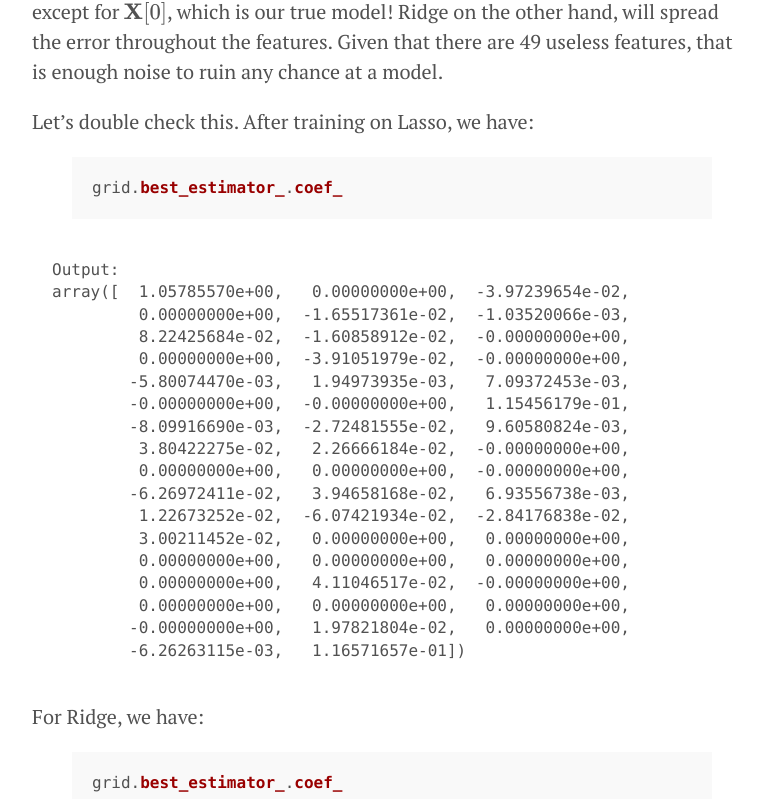
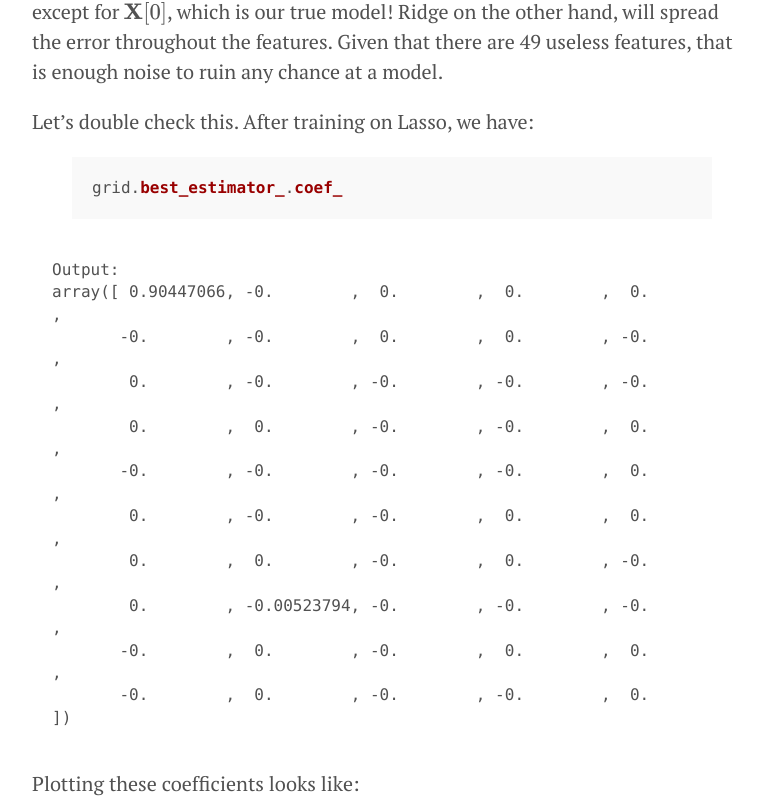
Before and after one commit to doriang102/doriang102.github.io, a Jekyll site: the page built from _posts/2017-10-13-model-selection,-regularization,-and-evaluation.md, in a window 1280 px wide and 1400 px high, scrolled down 7875 px. Shown: the top 799 px of the window, without its empty margins (248-1012 px from the left). Built offline with Jekyll 4.4.1, drawn with Linux system fonts in a browser that asks for light colours; our own code applies the rules of GitHub Pages for plain Markdown files; formulas are drawn with MathJax 3; some of the changed text lies outside the part shown; grey boxes are pictures that could not be loaded.

Commit message:
Update 2017-10-13-model-selection,-regularization,-and-evaluation.md

````diff
--- a/_posts/2017-10-13-model-selection,-regularization,-and-evaluation.md
+++ b/_posts/2017-10-13-model-selection,-regularization,-and-evaluation.md
@@ -190,24 +190,20 @@
 
 ```
 Output:
-array([  1.05785570e+00,   0.00000000e+00,  -3.97239654e-02,
-         0.00000000e+00,  -1.65517361e-02,  -1.03520066e-03,
-         8.22425684e-02,  -1.60858912e-02,  -0.00000000e+00,
-         0.00000000e+00,  -3.91051979e-02,  -0.00000000e+00,
-        -5.80074470e-03,   1.94973935e-03,   7.09372453e-03,
-        -0.00000000e+00,  -0.00000000e+00,   1.15456179e-01,
-        -8.09916690e-03,  -2.72481555e-02,   9.60580824e-03,
-         3.80422275e-02,   2.26666184e-02,  -0.00000000e+00,
-         0.00000000e+00,   0.00000000e+00,  -0.00000000e+00,
-        -6.26972411e-02,   3.94658168e-02,   6.93556738e-03,
-         1.22673252e-02,  -6.07421934e-02,  -2.84176838e-02,
-         3.00211452e-02,   0.00000000e+00,   0.00000000e+00,
-         0.00000000e+00,   0.00000000e+00,   0.00000000e+00,
-         0.00000000e+00,   4.11046517e-02,  -0.00000000e+00,
-         0.00000000e+00,   0.00000000e+00,   0.00000000e+00,
-        -0.00000000e+00,   1.97821804e-02,   0.00000000e+00,
-        -6.26263115e-03,   1.16571657e-01])
+array([ 0.90447066, -0.        ,  0.        ,  0.        ,  0.        ,
+       -0.        , -0.        ,  0.        ,  0.        , -0.        ,
+        0.        , -0.        , -0.        , -0.        , -0.        ,
+        0.        ,  0.        , -0.        , -0.        ,  0.        ,
+       -0.        , -0.        , -0.        , -0.        ,  0.        ,
+        0.        , -0.        , -0.        ,  0.        ,  0.        ,
+        0.        ,  0.        , -0.        ,  0.        , -0.        ,
+        0.        , -0.00523794, -0.        , -0.        , -0.        ,
+       -0.        ,  0.        , -0.        ,  0.        ,  0.        ,
+       -0.        ,  0.        , -0.        , -0.        ,  0.        ])
 ```
+Plotting these coefficients looks like:
+
+ ![](/img/lasso_coeffs_plot.png.png?raw=true)
 
 For Ridge, we have:
 {% highlight ruby %}
@@ -215,17 +211,21 @@
 {% endhighlight %}
 ```
 Output:
-array([ 0.20285968, -0.00381662, -0.01798887,  0.00624603, -0.01002174,
-       -0.01013711,  0.03426703, -0.0482153 , -0.00826484,  0.00050287,
-       -0.0387924 ,  0.00443102, -0.02819009, -0.00531801, -0.01693061,
-        0.00971638,  0.01825128, -0.02331878,  0.00077924,  0.03763423,
-       -0.00199511,  0.03372401,  0.04555866, -0.01923509,  0.00451275,
-       -0.03902588, -0.00967512, -0.00360199, -0.00269359, -0.00210888,
-        0.01085484, -0.02292944, -0.01691767,  0.02910946,  0.00655689,
-        0.02819384,  0.00583345,  0.00651882,  0.0077957 ,  0.00493482,
-        0.01773861, -0.02133379,  0.00595596, -0.00179284, -0.00505557,
-        0.0009076 ,  0.02494769,  0.02942028, -0.02384785,  0.00133697])
+array([ 0.72697755, -0.07368477,  0.04537106, -0.00722343,  0.02094348,
+       -0.05251778, -0.12409298,  0.12192429,  0.10627641,  0.06119647,
+        0.13381586, -0.04695789, -0.05783079, -0.10238434, -0.09956115,
+        0.09799722,  0.11037942, -0.09609671, -0.0226349 , -0.10745485,
+       -0.03419379,  0.03693998, -0.02457642, -0.00328262,  0.00434185,
+       -0.01136398,  0.03571508, -0.06083133, -0.01302489,  0.10103576,
+       -0.01862894,  0.0104287 , -0.05681995,  0.05647496, -0.03031044,
+        0.02499557, -0.03367697,  0.03277902,  0.04771753,  0.17337222,
+        0.06181519,  0.03871668,  0.06484969,  0.00264665,  0.03209924,
+        0.01212371,  0.04856244, -0.10830154, -0.04072814,  0.05956078])
 ```
+
+Plotting these coefficients looks like:
+
+ ![](/img/ridge_coeffs_plot.png.png?raw=true)
 
 Notice how in the Lasso case, all of the coefficients are either zero, or two orders of magnitude smaller than $$X[0]$$? The eometric explanation above is the reason. For Ridge on the other hand, the coefficients spread the error out evenly as we expect.
 
````
